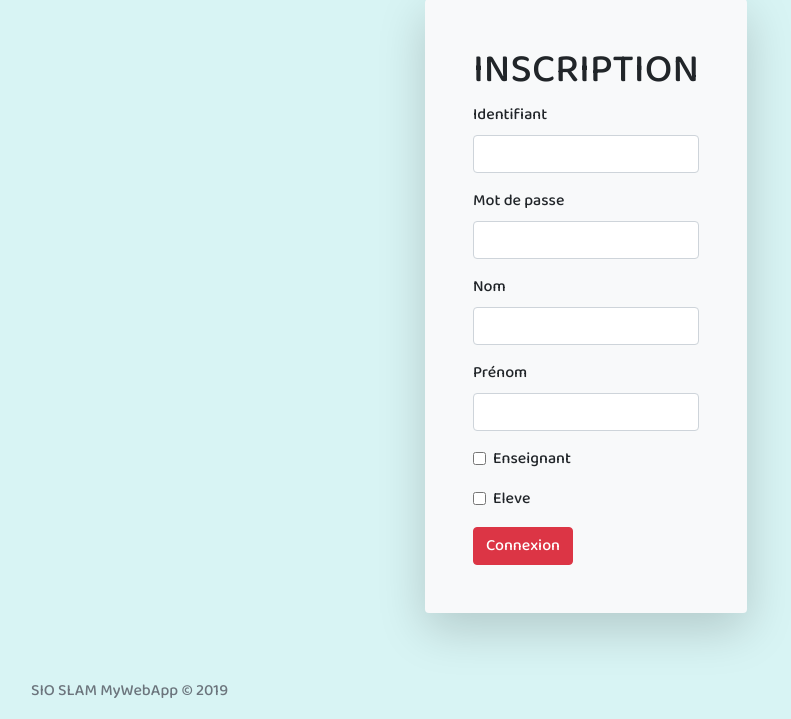
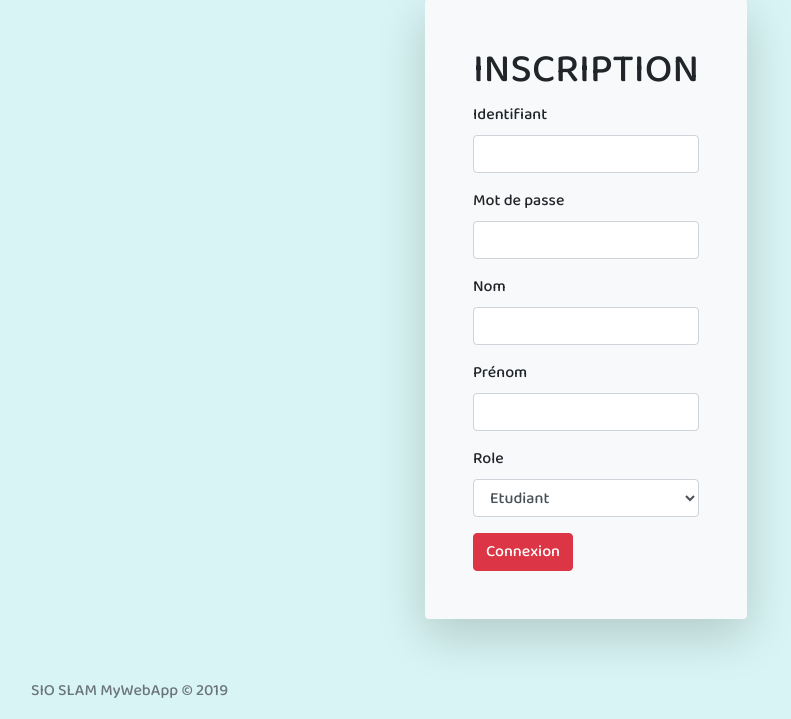
Before and after one commit to royal1er/GeoWorld, a PHP site: page /register in a window 1280 px wide. Shown: the part 81-800 px from the top of the page, without its empty margins (54-845 px from the left). Run offline with PHP 8.4, Linux system fonts and the light colour scheme; data comes from the database, SQL or seed files in the repository.

Commit message:
Select role

```diff
--- a/register.php
+++ b/register.php
@@ -19,13 +19,12 @@
     <label for="exampleInputFName">Prénom</label>
     <input type="text" class="form-control" id="prenom" name="prenom">
   </div>
-  <div class="form-group form-check">
-    <input type="checkbox" class="form-check-input" id="exampleCheck1" value="Enseignant" name="role">
-    <label class="form-check-label" for="exampleCheck1">Enseignant</label>
-  </div>
-  <div class="form-group form-check">
-    <input type="checkbox" class="form-check-input" id="exampleCheck1">
-    <label class="form-check-label" for="exampleCheck1">Eleve</label>
+  <div class="form-group">
+  <label for="exampleInputRole">Role</label>
+   <select id="inputState" class="form-control" name="role">
+        <option value="1">Etudiant</option>
+        <option value="0">Enseignant</option>
+    </select>
   </div>
   <button type="submit" class="btn btn-danger">Connexion</button>
 </form>
```
